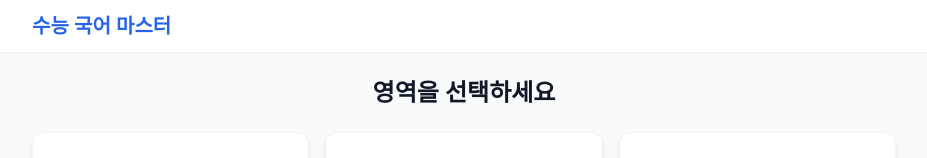
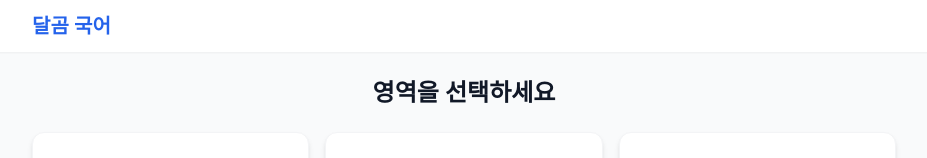
Before and after one commit to hwanghj09/korean-dalgom, a React (Vite) app: page / in a window 1280 px wide. Shown: the top 158 px of the page, without its empty margins (176-1103 px from the left). Built offline with nearby package versions, Linux system fonts and the light colour scheme.

Commit message:
layout title change

```diff
--- a/src/components/Layout.tsx
+++ b/src/components/Layout.tsx
@@ -12,7 +12,7 @@ export default function Layout({ children }: { children: React.ReactNode }) {
             onClick={() => navigate('/')}
             className="text-xl font-bold cursor-pointer text-blue-600"
           >
-            수능 국어 마스터
+            달곰 국어
           </h1>
         </div>
       </header>
```
